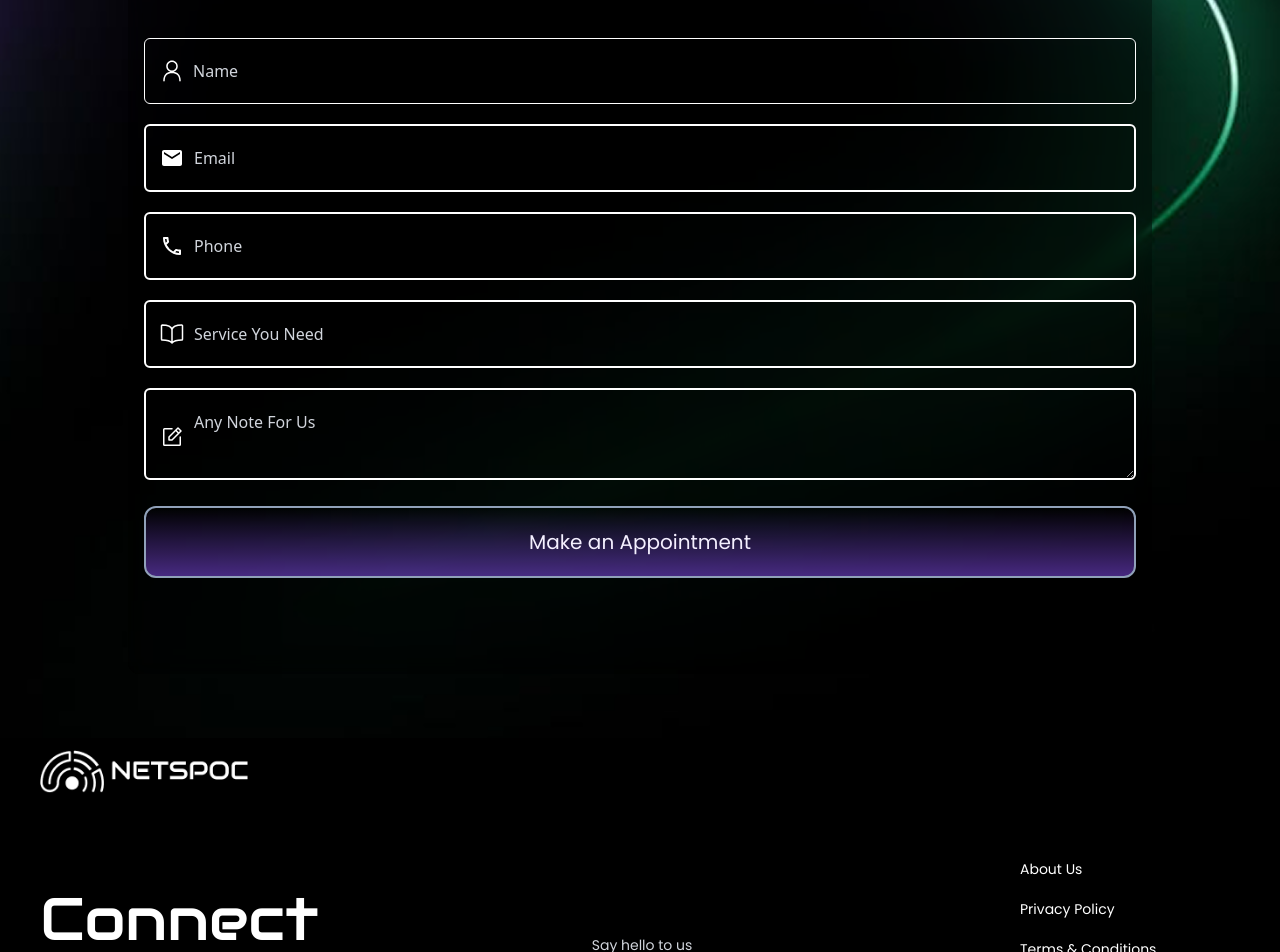
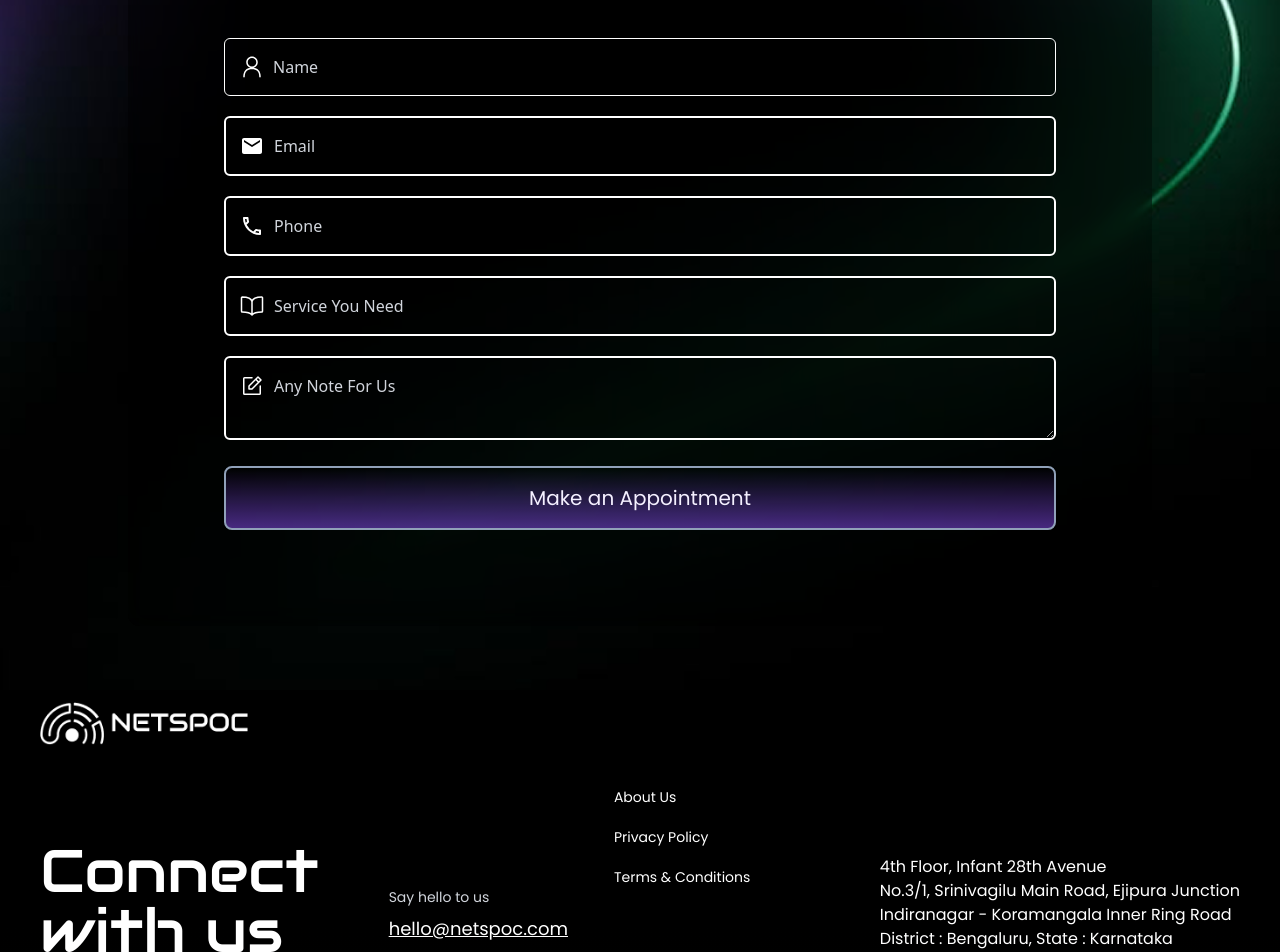
Before and after one commit to heyananthu/Net-Spoc, a React (Vite) app in the folder net_spoc/: page /contactus in a window 1280 px wide. Shown: the part 1160-2112 px from the top of the page. Built offline with nearby package versions, Linux system fonts and the light colour scheme.

Commit message:
contact page functionality added

```diff
--- a/net_spoc/package.json
+++ b/net_spoc/package.json
@@ -15,6 +15,7 @@
     "react-dom": "^19.0.0",
     "react-icons": "^5.5.0",
     "react-router-dom": "^7.3.0",
+    "react-toastify": "^11.0.5",
     "tailwindcss": "^4.0.9"
   },
   "devDependencies": {
--- a/net_spoc/src/Components/LangingPage/HeroSection.jsx
+++ b/net_spoc/src/Components/LangingPage/HeroSection.jsx
@@ -5,7 +5,7 @@ import waveright from '../../assets/waveright.png'
 function HeroSection() {
     return (
         <div className='w-full h-full text-white space-y-6 '>
-            <div className='text-center space-y-4 mt-12 md:mt-5 p-6'>
+            <div className='text-center space-y-4 mt-5 md:mt-5 p-6'>
                 <h1 class="font-audiowide font-normal text-2xl md:text-6xl text-center">Elevating Connectivity,<br /> Redefining Excellence.</h1>
                 <p className='md:text-[13px] text-[10px] font-poppins font-light text-gray-100'>Experience the NetSpoc difference—seamless connectivity with reliability <br />and transparency. Stay confidently connected.</p>
             </div>
@@ -13,7 +13,7 @@ function HeroSection() {
 
 
                 <div className='flex justify-center'>
-                    <img src={india} className='md:w-[24rem] md:h-[28rem] w-[21rem] h-[25rem] translate-x-6 md:translate-0 md:-translate-y-12 ' />
+                    <img src={india} className='md:w-[24rem] md:h-[28rem] w-[18rem] h-[20rem] translate-x-6 -translate-y-11 md:-translate-y-12 ' />
                 </div>
 
                 {/* <div className='absolute left-0 top-0'>
--- a/net_spoc/src/Components/LangingPage/Navbar.jsx
+++ b/net_spoc/src/Components/LangingPage/Navbar.jsx
@@ -76,7 +76,8 @@ function Navbar() {
             <div className="max-w-screen-2xl flex flex-wrap items-center justify-between mx-auto p-4">
                 {/* Logo */}
                 <div>
-                    <img src={Logo} className="w-[12rem]" alt="Logo" />
+                    <Link to={'/'}>
+                    <img src={Logo} className="w-[12rem]" alt="Logo" /> </Link>
                 </div>
 
                 {/* Mobile Menu Button */}
--- a/net_spoc/src/Components/Pages/ContactUS/ContactUs.jsx
+++ b/net_spoc/src/Components/Pages/ContactUS/ContactUs.jsx
@@ -3,7 +3,7 @@ import Navbar from '../../LangingPage/Navbar'
 import Hero from './Hero'
 import SecondSection from './SecondSection';
 import FormSection from './FormSection';
-import Footer from '../../LangingPage/Footer';
+import Footer from './Footer';
 
 function ContactUs() {
     return (
--- /dev/null
+++ b/net_spoc/src/Components/Pages/ContactUS/Footer.jsx
@@ -0,0 +1,59 @@
+import React from 'react';
+import Logo from '../../../assets/Logo.png';
+import fb from '../../../assets/fb.png';
+import x from '../../../assets/x.png';
+import instagram from '../../../assets/Instagram.png';
+import linkedin from '../../../assets/linkedin.png';
+import youtube from '../../../assets/youtube.png';
+import { Link } from 'react-router-dom';
+function Footer() {
+    return (
+        <div className="bg-gradient-to-t from-[#023120] via-black to-black  w-full mx-auto px-10 font-poppins">
+            <div className="max-w-7xl mx-auto grid items-center grid-cols-1 space-y-12 md:flex md:flex-row md:justify-between md:items-center py-3">
+                {/* Left Section */}
+                <div className="text-white space-y-24">
+                    <div>
+                        <Link to={'/'}>
+                            <img src={Logo} alt="Logo" className="w-52" /></Link></div>
+                    <h1 className="font-audiowide text-6xl text-white">
+                        Connect <br /> with us
+                    </h1>
+                    <p className='text-nowrap'>©2024 Netspoc, Inc. All rights reserved</p>
+                </div>
+
+                {/* Middle Section */}
+                <div className="text-white space-y-2 md:my-12">
+                    <p className="text-gray-300 text-sm">Say hello to us</p>
+                    <p className="text-white text-lg  underline">hello@netspoc.com</p>
+                </div>
+
+                {/* Right Section */}
+                <div className="space-y-24 md:mt-16">
+                    <ul className="text-white space-y-5 text-sm">
+                        <li>About Us</li>
+                        <li>Privacy Policy</li>
+                        <li>Terms & Conditions</li>
+                    </ul>
+
+                    <div className="flex gap-5 md:justify-end mt-3 md:mt-36">
+                        <img src={fb} alt="Facebook" className="w-7 h-7" />
+                        <img src={x} alt="X (Twitter)" className="w-7 h-7" />
+                        <img src={linkedin} alt="LinkedIn" className="w-7 h-7" />
+                        <img src={instagram} alt="Instagram" className="w-7 h-7" />
+                        <img src={youtube} alt="YouTube" className="w-7 h-7" />
+                    </div>
+                </div>
+
+                <div className='text-white'>
+                    <p className=''>4th Floor, Infant 28th Avenue<br />
+                        No.3/1, Srinivagilu Main Road, Ejipura Junction <br />
+                        Indiranagar - Koramangala Inner Ring Road<br />
+                        District : Bengaluru, State : Karnataka<br />
+                        PIN : 560047</p>
+                </div>
+            </div>
+        </div>
+    );
+}
+
+export default Footer;
--- a/net_spoc/src/Components/Pages/ContactUS/FormSection.jsx
+++ b/net_spoc/src/Components/Pages/ContactUS/FormSection.jsx
@@ -1,11 +1,59 @@
-import React from 'react';
+import React, { useState } from 'react';
 import { RxPerson } from "react-icons/rx";
 import { MdEmail } from "react-icons/md";
 import { IoBookOutline } from "react-icons/io5";
 import { MdOutlineLocalPhone } from "react-icons/md";
 import { PiNotePencil } from "react-icons/pi";
+import { ToastContainer, toast } from 'react-toastify';
+import { Bounce } from 'react-toastify';
 function FormSection() {
+    const [name, setName] = useState('');
+    const [email, setEmail] = useState('');
+    const [phone, setPhone] = useState('');
+    const [service, setService] = useState('');
+    const [message, setMessage] = useState('')
+
+    const onSubmit = async (event) => {
+        event.preventDefault();
+
+        const formData = new FormData(event.target);
+
+        formData.append("access_key", "f87ed089-97ea-4b2d-9a7e-e53973dd44fd");
+
+        const object = Object.fromEntries(formData);
+        const json = JSON.stringify(object);
+
+        const res = await fetch("https://api.web3forms.com/submit", {
+            method: "POST",
+            headers: {
+                "Content-Type": "application/json",
+                Accept: "application/json"
+            },
+            body: json
+        }).then((res) => res.json());
+
+        if (res.success) {
+            console.log("Success", res);
+            toast.success('Message sent Successfully', {
+                position: "top-center",
+                autoClose: 3000,
+                hideProgressBar: false,
+                closeOnClick: false,
+                pauseOnHover: true,
+                draggable: true,
+                progress: undefined,
+                theme: "light",
+                transition: Bounce,
+            });
+            setName('');
+            setEmail('');
+            setPhone('');
+            setService('');
+            setMessage('');
+        }
+    };
     return (
+
         <div className=' py-16 px-4'>
             {/* Title Section */}
             <div className='text-center mb-10'>
@@ -17,15 +65,20 @@ function FormSection() {
             </div>
 
             {/* Form Container */}
+            <form onSubmit={onSubmit}>
                 <div className='flex justify-center'>
-                <div className='bg-black/30 backdrop-blur-md h-fit max-w-5xl w-full rounded-xl p-4 py-24 relative '>
+                    <div className='bg-black/30 backdrop-blur-md h-fit max-w-5xl w-full rounded-xl p-4 md:px-24 py-24 relative '>
                         <div className='w-full space-y-5'>
                             {/* Input Field */}
                             <div className='relative w-full'>
                                 <input
                                     type='text'
                                     placeholder='Name'
-                                className='p-4 py-5 border-1 w-full  border-white  rounded-md bg-transparent text-white placeholder-gray-300 focus:border-2 focus:border-violet-600 pl-12'
+                                    name="name"
+                                    value={name}
+                                    onChange={(e) => { setName(e.target.value) }}
+                                    required
+                                    className='p-4 py-4 border-1 w-full  border-white  rounded-md bg-transparent text-white placeholder-gray-300 focus:border-2 focus:border-violet-600 pl-12'
                                 />
                                 <RxPerson className='absolute left-4 top-1/2 transform -translate-y-1/2 text-white size-6' />
                             </div>
@@ -34,7 +87,11 @@ function FormSection() {
                                 <input
                                     type='text'
                                     placeholder='Email'
-                                className='p-4 py-5 border-2 w-full  border-white  rounded-md bg-transparent text-white placeholder-gray-300 focus:border-violet-600 pl-12'
+                                    name="email"
+                                    value={email}
+                                    onChange={(e) => { setEmail(e.target.value) }}
+                                    required
+                                    className='p-4 py-4 border-2 w-full  border-white  rounded-md bg-transparent text-white placeholder-gray-300 focus:border-violet-600 pl-12'
                                 />
                                 <MdEmail className='absolute left-4 top-1/2 transform -translate-y-1/2 text-white size-6' />
                             </div>
@@ -43,7 +100,11 @@ function FormSection() {
                                 <input
                                     type='text'
                                     placeholder='Phone'
-                                className='p-4 py-5 border-2 w-full  border-white  rounded-md bg-transparent text-white placeholder-gray-300 focus:border-violet-600 pl-12'
+                                    name="phone"
+                                    value={phone}
+                                    onChange={(e) => { setPhone(e.target.value) }}
+                                    required
+                                    className='p-4 py-4 border-2 w-full  border-white  rounded-md bg-transparent text-white placeholder-gray-300 focus:border-violet-600 pl-12'
                                 />
                                 <MdOutlineLocalPhone className='absolute left-4 top-1/2 transform -translate-y-1/2 text-white size-6' />
                             </div>
@@ -52,7 +113,11 @@ function FormSection() {
                                 <input
                                     type='text'
                                     placeholder='Service You Need'
-                                className='p-4 py-5 border-2 w-full  border-white  rounded-md bg-transparent text-white placeholder-gray-300 focus:border-violet-600 pl-12'
+                                    name="service"
+                                    value={service}
+                                    onChange={(e) => { setService(e.target.value) }}
+                                    required
+                                    className='p-4 py-4 border-2 w-full  border-white  rounded-md bg-transparent text-white placeholder-gray-300 focus:border-violet-600 pl-12'
                                 />
                                 <IoBookOutline className='absolute left-4 top-1/2 transform -translate-y-1/2 text-white size-6' />
                             </div>
@@ -61,17 +126,36 @@ function FormSection() {
                                 <textarea
                                     type='text'
                                     placeholder='Any Note For Us'
-                                className='p-4 py-5 border-2 w-full  border-white  rounded-md bg-transparent text-white placeholder-gray-300 focus:border-violet-600 pl-12'
+                                    name="message"
+                                    value={message}
+                                    onChange={(e) => { setMessage(e.target.value) }}
+                                    required
+                                    className='p-4 py-4 border-2 w-full  border-white  rounded-md bg-transparent text-white placeholder-gray-300 focus:border-violet-600 pl-12'
                                 />
-                            <PiNotePencil className='absolute left-4 top-1/2 transform -translate-y-1/2 text-white size-6' />
+                                <PiNotePencil className='absolute left-4 top-1/3 transform -translate-y-1/2 text-white size-6' />
                             </div>
 
-                        <button className='cursor-pointer flex justify-center items-center gap-2 w-full h-[4.5rem] rounded-xl
+                            <button type="submit" className='cursor-pointer flex justify-center items-center gap-2 w-full h-[4rem] rounded-lg
                                        bg-gradient-to-b from-transparent to-violet-500/50
                                        border-2  border-slate-400  hover:text-gray-300 text-[#F4F0FF] font-poppins text-xl'>Make an Appointment</button>
                         </div>
                     </div>
                 </div>
+            </form>
+
+            <ToastContainer
+                position="top-center"
+                autoClose={3000}
+                hideProgressBar={false}
+                newestOnTop={false}
+                closeOnClick={false}
+                rtl={false}
+                pauseOnFocusLoss
+                draggable
+                pauseOnHover
+                theme="light"
+                transition={Bounce}
+            />
         </div>
     );
 }
```
Also changed, not shown: 1 other file (tests, documents, lock files or other folders). Lines whose indentation alone changed are shown as unchanged.
